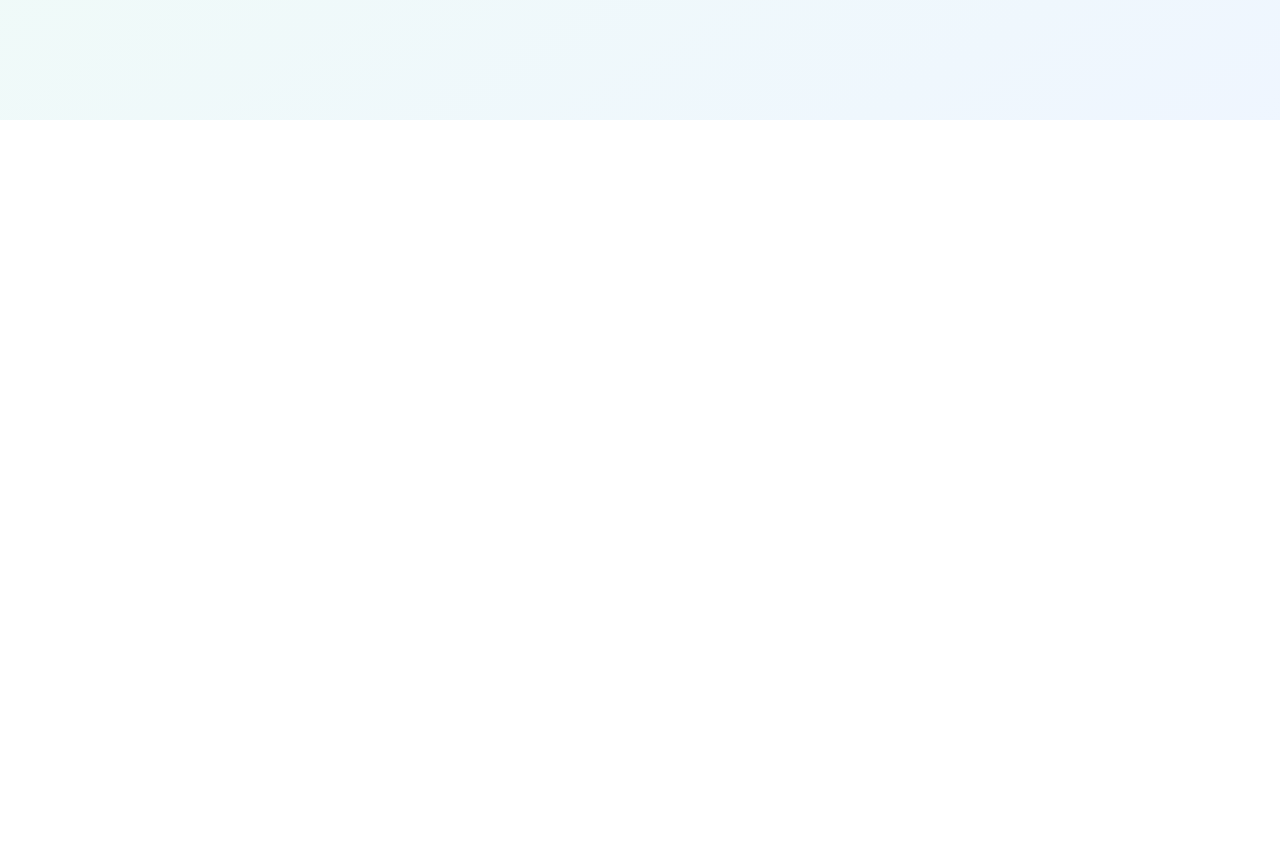
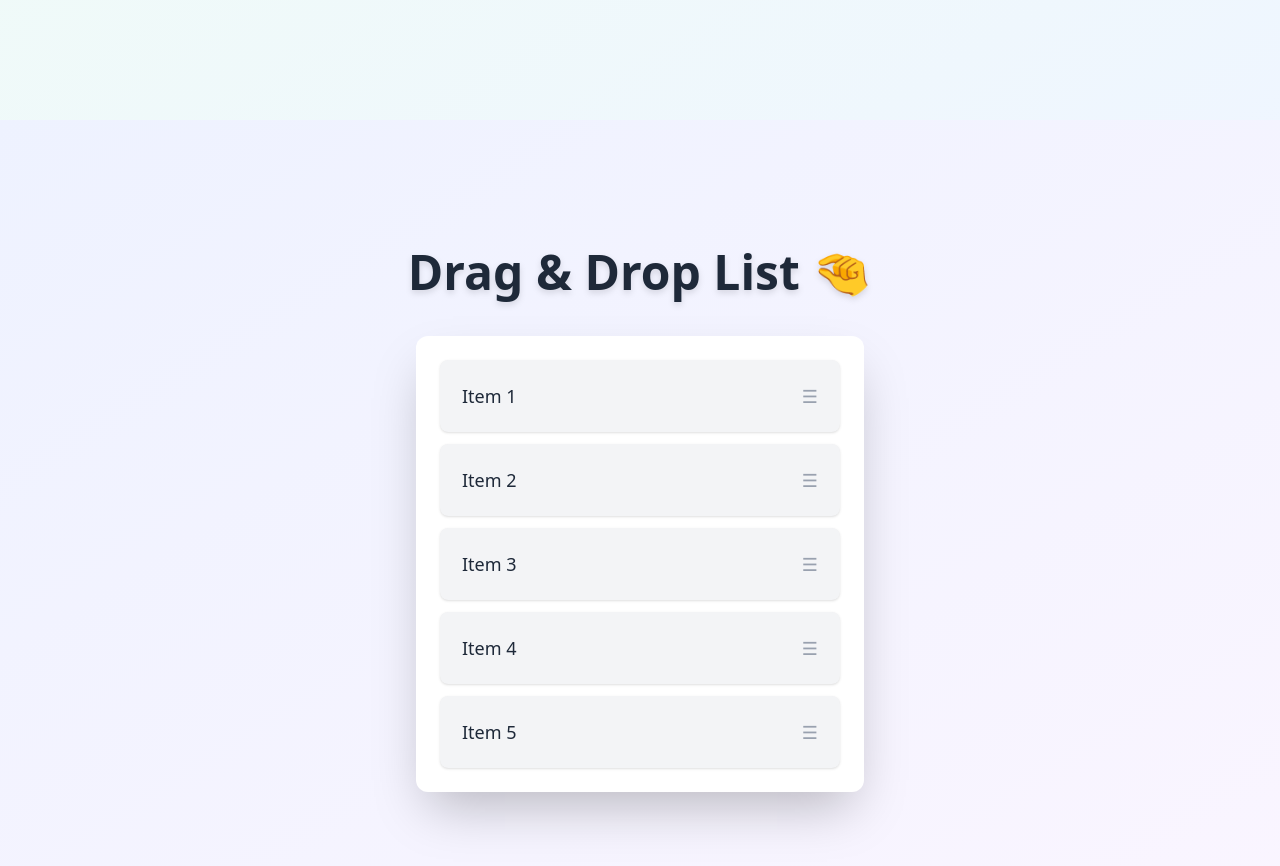
Before and after one commit to patel192/React-Practice, a React (Vite) app: page / in a window 1280 px wide. Shown: the part 5480-6346 px from the top of the page. Before the commit the page ends 5600 px from the top, so only its background shows below. Built offline with nearby package versions, Linux system fonts and the light colour scheme.

Commit message:
Dragable list using useState

```diff
--- a/src/App.jsx
+++ b/src/App.jsx
@@ -1,5 +1,6 @@
 import "./App.css";
 import { ColorChanger } from "./Components/ColorChanger";
+import { Drag_Drop } from "./Components/Drag_Drop";
 import { Search_component } from "./Components/Search_component";
 import { To_Do_List } from "./Components/To_Do_List";
 
@@ -18,6 +19,7 @@ function App() {
       <To_Do_List/>
       <ColorChanger/>
       <Search_component/>
+      <Drag_Drop/>
     </>
   );
 }
--- /dev/null
+++ b/src/Components/Drag_Drop.jsx
@@ -0,0 +1,83 @@
+import React from 'react';
+import { useState } from 'react';
+
+export const Drag_Drop = () => {
+  const initialItems = ['Item 1', 'Item 2', 'Item 3', 'Item 4', 'Item 5'];
+  const [items, setItems] = useState(initialItems);
+  // draggingIndex will store the index of the item currently being dragged from its original position
+  const [draggingIndex, setDraggingIndex] = useState(null);
+  // hoverTargetIndex will store the index of the item being hovered over, indicating a potential drop zone
+  const [hoverTargetIndex, setHoverTargetIndex] = useState(null);
+
+  function handleDragStart(index) {
+    setDraggingIndex(index);
+    setHoverTargetIndex(index); // Initially, hover target is the item itself
+  }
+
+  function handleDragOver(e, index) {
+    e.preventDefault(); // Necessary to allow dropping
+    if (draggingIndex === null || draggingIndex === index) return;
+
+    setHoverTargetIndex(index); // Update the visual drop target
+
+    // This part handles the actual reordering of the array as you drag
+    const newItems = [...items];
+    const draggingItemValue = newItems[draggingIndex]; // Get the value of the item originally being dragged
+
+    // Remove the item from its current (draggingIndex) position
+    newItems.splice(draggingIndex, 1);
+    // Insert it into the new position (index being hovered over)
+    newItems.splice(index, 0, draggingItemValue);
+
+    // Update the state for the new order and the new "current" position of the dragged item
+    setDraggingIndex(index); // The dragged item is now conceptually at 'index'
+    setItems(newItems);
+  }
+
+  function handleDragEnd() {
+    setDraggingIndex(null);
+    setHoverTargetIndex(null);
+  }
+
+  return (
+    <div className="flex flex-col items-center justify-center min-h-screen bg-gradient-to-br from-indigo-50 to-purple-50 p-6 font-sans">
+      <h1 className="text-5xl font-extrabold text-gray-800 mb-10 drop-shadow-md">
+        Drag & Drop List 🤏
+      </h1>
+
+      <ul className="w-full max-w-md bg-white rounded-xl shadow-2xl p-6 space-y-3">
+        {items.map((item, index) => (
+          <li
+            key={index}
+            draggable // Makes the element draggable
+            onDragStart={() => handleDragStart(index)}
+            onDragOver={(e) => handleDragOver(e, index)}
+            onDragLeave={() => setHoverTargetIndex(null)} // Clear hover state if leaving item
+            onDragEnd={handleDragEnd}
+            className={`
+              p-5 rounded-lg text-lg font-medium cursor-grab
+              flex items-center justify-between
+              transition-all duration-200 ease-in-out transform
+              select-none // Prevent text selection during drag
+
+              ${
+                draggingIndex === index // This is the item currently being actively moved
+                  ? 'bg-blue-400 text-white shadow-lg scale-[1.02] border-2 border-blue-600' // Visual for the item being dragged
+                  : 'bg-gray-100 text-gray-800 shadow-sm border-2 border-transparent hover:bg-blue-100 hover:shadow-md'
+              }
+              ${
+                hoverTargetIndex === index && draggingIndex !== index // This is a target where an item *could* be dropped
+                  ? 'border-dashed border-purple-500 bg-purple-50' // Visual for a drop zone
+                  : ''
+              }
+            `}
+          >
+            {item}
+            {/* Optional: Add a grab handle icon */}
+            <span className="ml-2 text-gray-400">☰</span>
+          </li>
+        ))}
+      </ul>
+    </div>
+  );
+};
```
